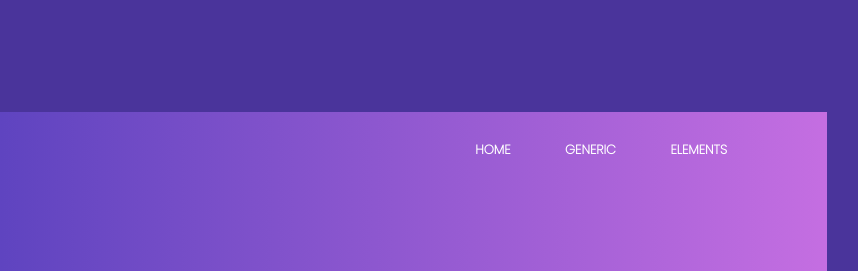
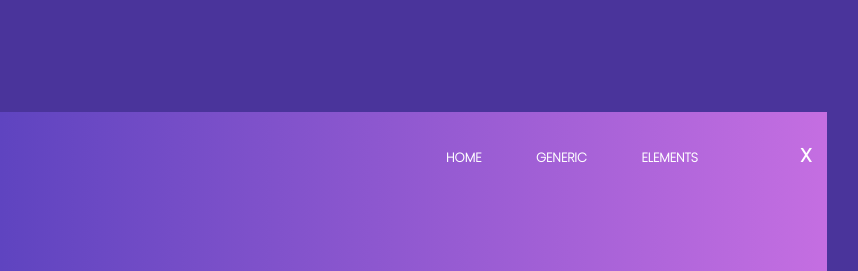
Before and after one commit to CesarRosales16/tareaReto, a plain HTML site: page index.html in a window 1280 px wide. Shown: the top 271 px of the page, 325-1183 px from the left. Drawn offline with Linux system fonts and the light colour scheme.

Commit message:
Adding x

```diff
--- a/index.html
+++ b/index.html
@@ -21,9 +21,10 @@
                     <div class="logo"><img src="img/logo.png" alt="Logo de la página" class="logo"></div>
                     <nav>
                         <ul>
-                            <li><a href="#">HOME</a></li>
-                            <li><a href="#">GENERIC</a></li>
-                            <li><a href="#">ELEMENTS</a></li>
+                            <li class="hovered"><a href="#">HOME</a></li>
+                            <li class="hovered"><a href="#">GENERIC</a></li>
+                            <li class="hovered"><a href="#">ELEMENTS</a></li>
+                            <li class="x"><a href="#">x</a></li>
                         </ul>
                     </nav>
                 </div>
--- a/style.css
+++ b/style.css
@@ -55,19 +55,26 @@ header {
 }
 .header-top nav ul{
     margin-top: 1.5em;
-    padding-right: 50px;
+    padding-right: 1em;
 }
 .header-top nav ul li{
     display: inline-block;
+    font-size: 0.8em;
+}
+.header-top nav ul li.hovered {
     padding-right: 50px;
-    font-size: 0.8em;
+}
+.header-top nav ul li.x {
+    padding-right: 0;
+    margin-left: 2em;
+    font-size: 1.5em;
 }
 .header-top nav ul li a {
     color: #ffffff;
     text-decoration: none;
     font-weight: bold;
 }
-.header-top nav ul li a:hover {
+.header-top nav ul li.hovered a:hover {
     color: #000000;
 }
 header h2 {
```
